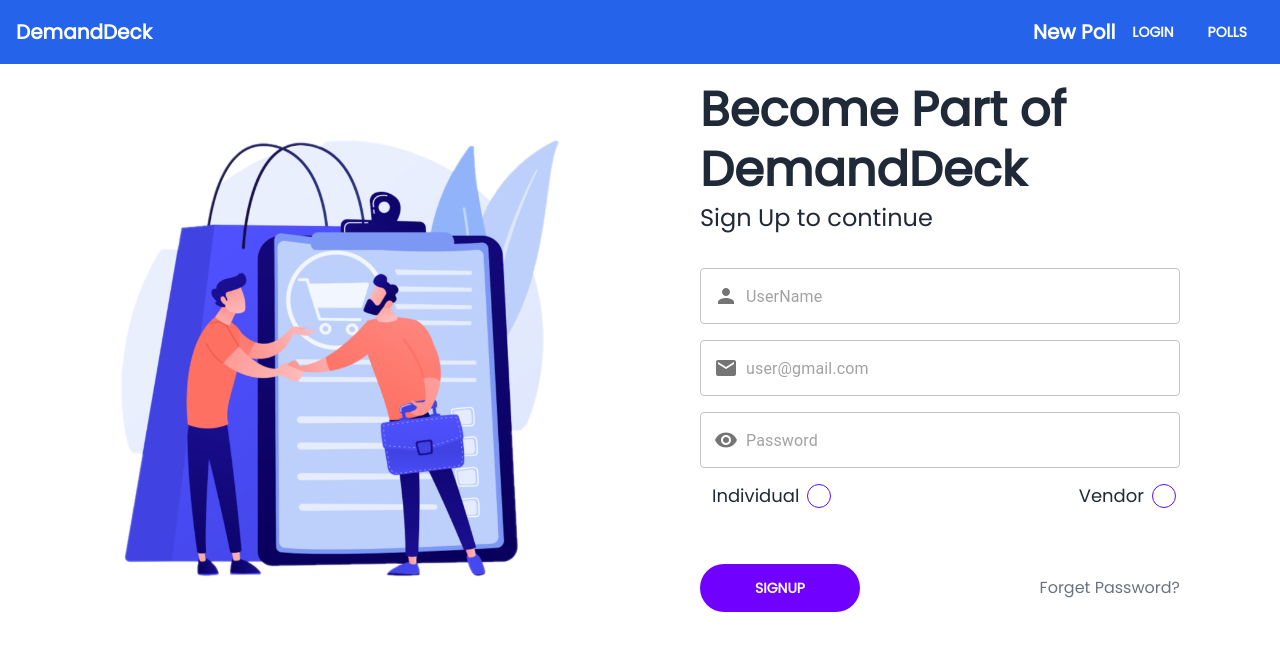
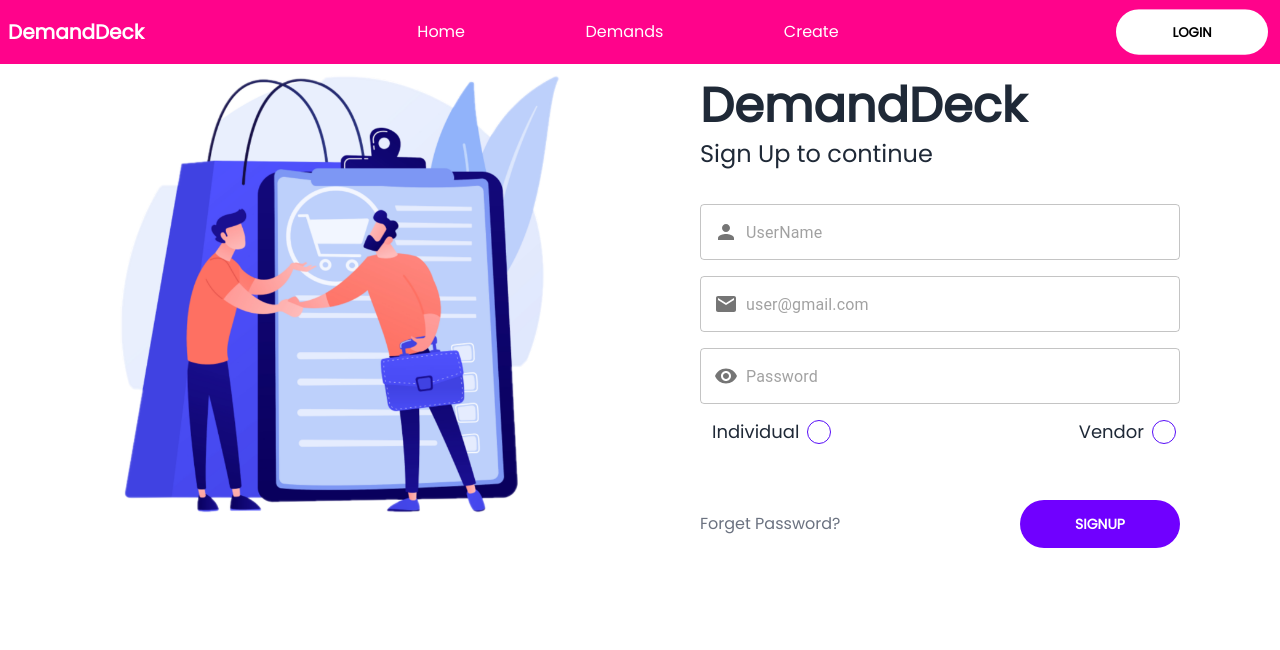
Before and after one commit to shazebK/DemandDeck, a Next.js app: page /authentication in a window 1280 px wide. Shown: the top 650 px of the page. Built offline with nearby package versions, Linux system fonts and the light colour scheme; no server answers.

Commit message:
Ashutosh Navbar little modified

```diff
--- a/components/Forms/Auth.js
+++ b/components/Forms/Auth.js
@@ -13,8 +13,8 @@ export default function Auth() {
           <h3 className='text-[20px] md:text-[24px]'>Sign Up to continue</h3>
           <SignUp/>
           <div className='w-full h-24 flex flex-col md:flex-row justify-between items-center'>
-          <button className="btn w-40 rounded-full border-none bg-sec hover:bg-sec-dark">SignUp</button>
-          <p className='text-gray-500 cursor-pointer'>Forget Password?</p>
+
+          <p className='text-gray-500 cursor-pointer'>Forget Password?</p><button className="btn w-40 rounded-full border-none bg-sec hover:bg-sec-dark">SignUp</button>
           </div>
         </div>
     </div>
--- a/components/UI/Navbar.jsx
+++ b/components/UI/Navbar.jsx
@@ -4,6 +4,9 @@ import { signOut, useSession } from "next-auth/react";
 import Link from "next/link";
 import { getUserData } from "../../utils/api";
 import { useUser } from "../../hooks/queries";
+
+import React, { useState } from "react";
+import { AiOutlineMenu, AiOutlineClose } from "react-icons/ai";
 
 const Navbar = () => {
   const { data: session } = useSession();
@@ -13,35 +16,70 @@ const Navbar = () => {
   };
 
   const { user, isLoading, isError, error } = useUser();
+  const [toggle, setToggle] = useState(false);
+  return (
+    <div className="navbar justify-between bg-prim fixed top-0 z-10">
+      <h1 className="text-xl font-bold text-white">DemandDeck</h1>
+      {toggle ? (
+        <AiOutlineClose
+          onClick={() => setToggle(!toggle)}
+          className="text-white text-2xl md:hidden block"
+        />
+      ) : (
+        <AiOutlineMenu
+          onClick={() => setToggle(!toggle)}
+          className="text-white text-2xl md:hidden block"
+        />
+      )}
+      <div className="w-1/3 hidden md:flex justify-between text-white">
+        <Link href = "/">Home</Link>
+        <Link href = "/all_demands">Demands</Link>
+        <Link href = "/create">Create</Link>
+      </div>
 
-  return (
-    <div className="navbar bg-blue-600 text-white font-bold text-xl px-4 sticky top-0 z-10">
-      <Link className="flex-1" href={"/"}>
-        DemandDeck
-      </Link>
-      <div>
-        <Link href={"/poll"}>New Poll</Link>
-        {!!session && (
-          <Link className="btn btn-ghost rounded-full" href={"/auth/profile"}>
-            {isLoading ? "Loading" : user?.name}
-          </Link>
-        )}
-        {!session && (
-          <Link className="btn btn-ghost" href={"/auth"}>
-            Login
-          </Link>
-        )}
-        {session && (
-          <div className="btn btn-ghost rounded-full" onClick={logoutHandler}>
-            Logout
-          </div>
-        )}
-        <Link className="btn btn-ghost" href={"/demands"}>
-          Polls
+        <Link href = "/authentication" className="hidden md:block">
+        <button className="btn w-40 rounded-full border-none bg-white text-black transition duration-300 ease-in-out hover:bg-black hover:text-white">Login</button>
         </Link>
-      </div>
+
+      {/* Responsive Menu */}
+      <div
+        className={`duration-300 flex flex-col items-start justify-around md:hidden w-full h-[200px] text-white fixed bg-black top-16
+       ${toggle ? "left-[0]" : "left-[-100%]"}  `}
+      >
+        <Link href = "/">Home</Link>
+        <Link href = "/all_demands">Demands</Link>
+        <Link href = "/create">Create</Link>
+        <Link href = "/authentication">Login</Link>
+        </div>
     </div>
   );
 };
 
 export default Navbar;
+
+    // <div className="navbar bg-blue-600 text-white font-bold text-xl px-4 sticky top-0 z-10">
+    //   <Link className="flex-1" href={"/"}>
+    //     DemandDeck
+    //   </Link>
+    //   <div>
+    //     <Link href={"/poll"}>New Poll</Link>
+    //     {!!session && (
+    //       <Link className="btn btn-ghost rounded-full" href={"/auth/profile"}>
+    //         {isLoading ? "Loading" : user?.name}
+    //       </Link>
+    //     )}
+    //     {!session && (
+    //       <Link className="btn btn-ghost" href={"/auth"}>
+    //         Login
+    //       </Link>
+    //     )}
+    //     {session && (
+    //       <div className="btn btn-ghost rounded-full" onClick={logoutHandler}>
+    //         Logout
+    //       </div>
+    //     )}
+    //     <Link className="btn btn-ghost" href={"/demands"}>
+    //       Polls
+    //     </Link>
+    //   </div>
+    // </div>
--- a/package.json
+++ b/package.json
@@ -22,7 +22,8 @@
     "next": "13.2.4",
     "next-auth": "^4.21.0",
     "react": "18.2.0",
-    "react-dom": "18.2.0"
+    "react-dom": "18.2.0",
+    "react-icons": "^4.8.0"
   },
   "devDependencies": {
     "autoprefixer": "^10.4.14",
```
Also changed, not shown: 1 other file (tests, documents, lock files or other folders).
